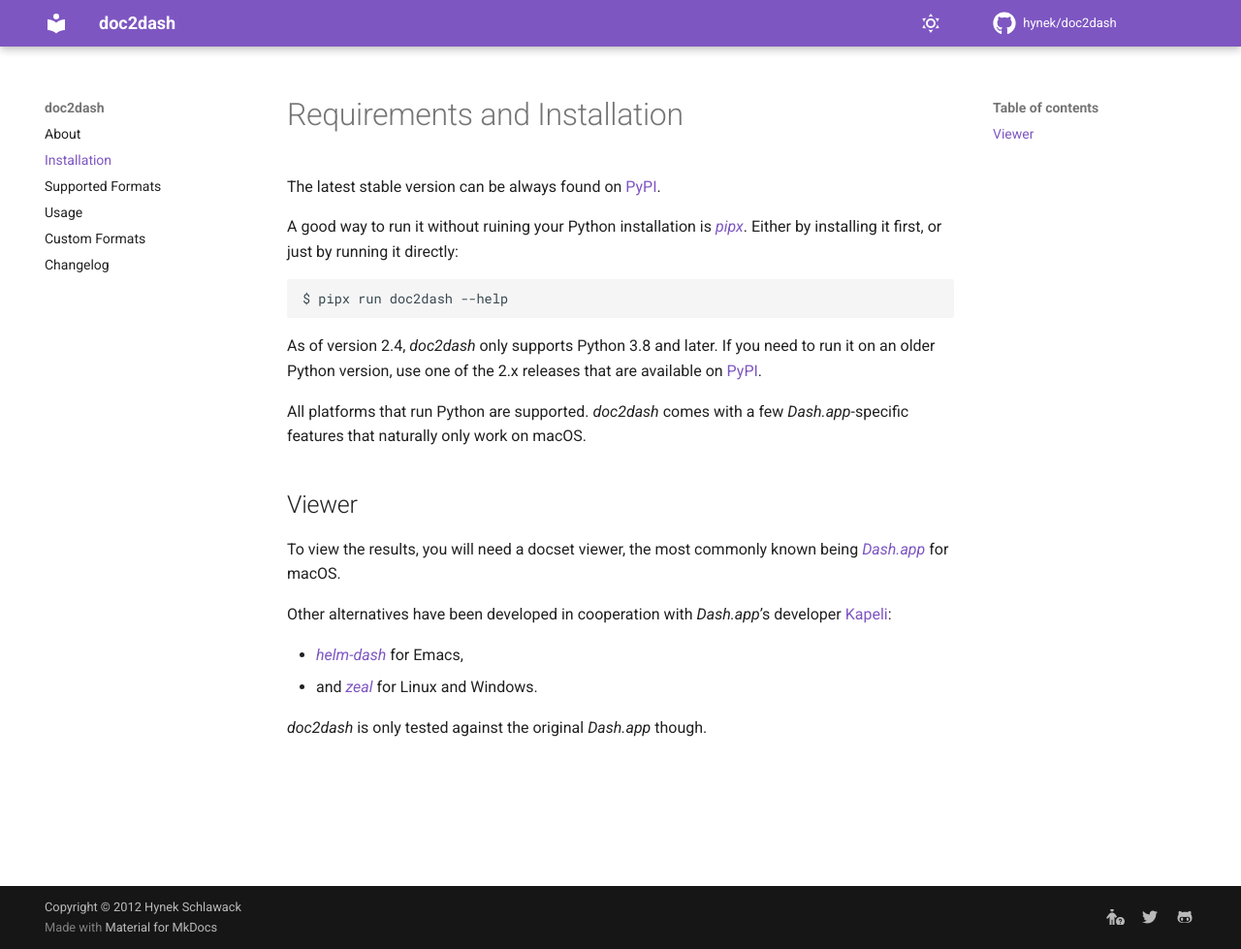
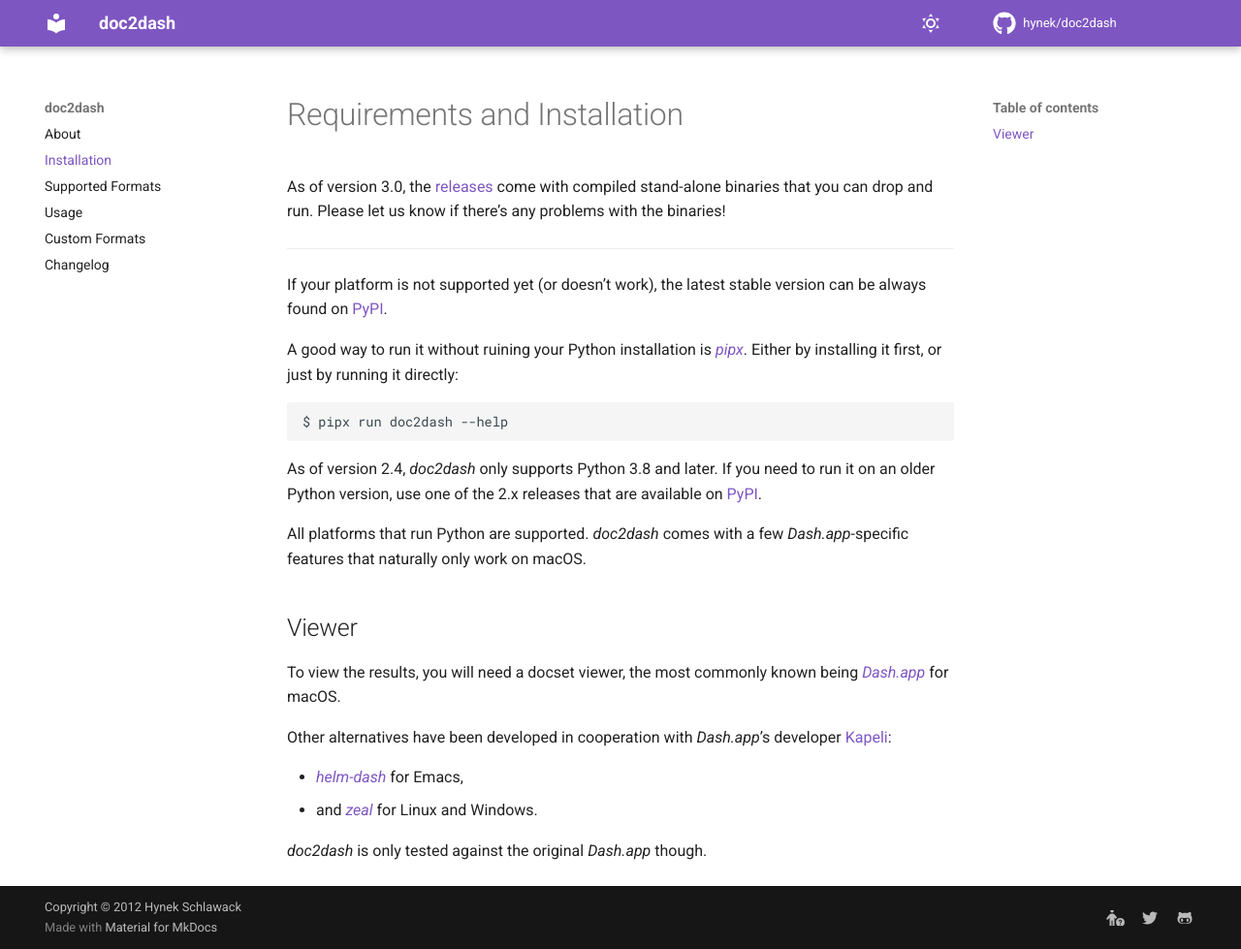
Before and after one commit to hynek/doc2dash, an MkDocs documentation site: the page built from docs/installation.md, in a window 1280 px wide and 979 px high. Shown: the whole window at 97% size. Built offline with MkDocs 1.6.1 and Material for MkDocs 9.7.7, drawn with Linux system fonts in a browser that asks for light colours; comment, search, counter and statistics services are not loaded; the version menu is left out.

Commit message:
Start promising biggest feature of 3.0

```diff
--- a/docs/installation.md
+++ b/docs/installation.md
@@ -1,6 +1,11 @@
 # Requirements and Installation
 
-The latest stable version can be always found on [PyPI](https://pypi.org/project/doc2dash/).
+As of version 3.0, the [releases](https://github.com/hynek/doc2dash/releases) come with compiled stand-alone binaries that you can drop and run.
+Please let us know if there's any problems with the binaries!
+
+---
+
+If your platform is not supported yet (or doesn't work), the latest stable version can be always found on [PyPI](https://pypi.org/project/doc2dash/).
 
 A good way to run it without ruining your Python installation is [*pipx*](https://pipxproject.github.io/pipx/).
 Either by installing it first, or just by running it directly:
```
Also changed, not shown: CHANGELOG.md (+1 -0 lines), README.md (+2 -0 lines).
